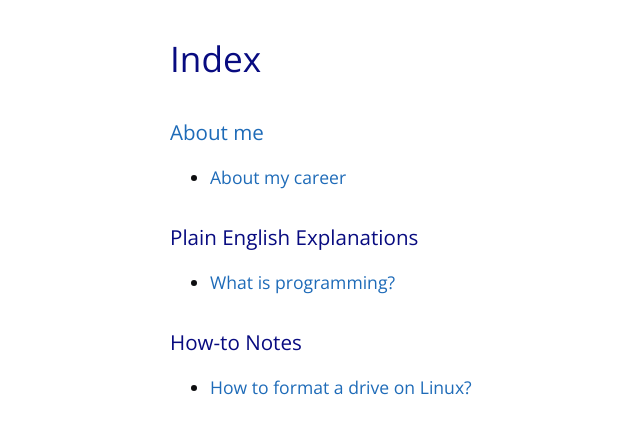
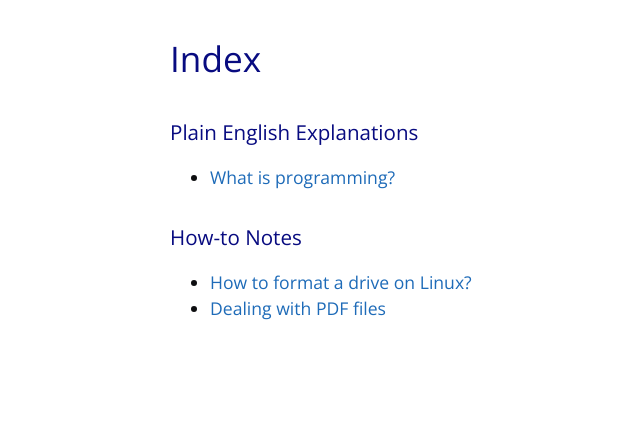
Before and after one commit to vinitjoglekar/vinitjoglekar.github.io, a Jekyll site: the page built from _pages/index.md, in a window 1280 px wide. Shown: the top 434 px of the page, without its empty margins (54-694 px from the left). Built offline with Jekyll 4.4.1, drawn with Linux system fonts in a browser that asks for light colours.

Commit message:
Update index.md

```diff
--- a/_pages/index.md
+++ b/_pages/index.md
@@ -5,11 +5,9 @@ title: Index
 
 # Index
 
-### [About me](https://vinitjoglekar.github.io)
-- [About my career](https://vinitjoglekar.github.io/about-career/)
-
 ### Plain English Explanations
 - [What is programming?](https://vinitjoglekar.github.io/pe-what-is-programming/)
 
 ### How-to Notes
 - [How to format a drive on Linux?](https://vinitjoglekar.github.io/ht-format-linux)
+- [Dealing with PDF files](https://vinitjoglekar.github.io/ht-pdf-1.md)
```
